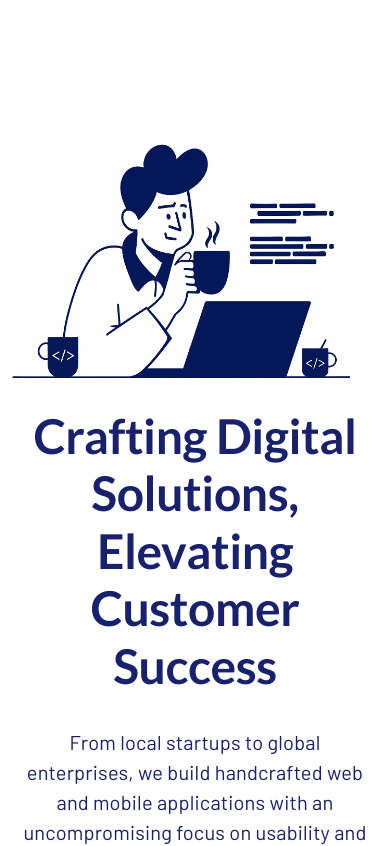
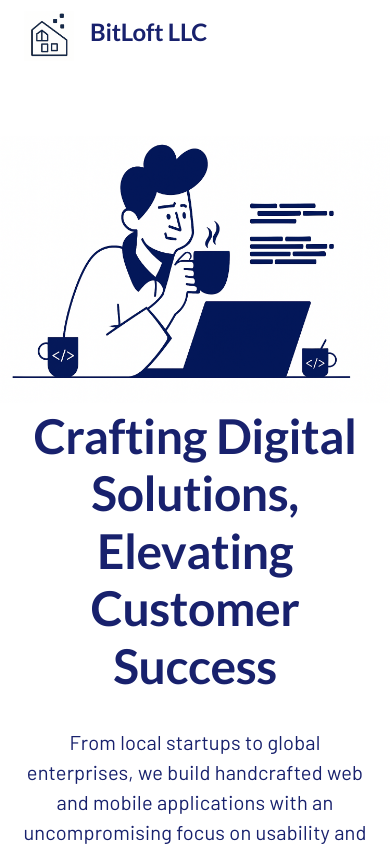
Before and after one commit to tofik-khan/bitloft-frontend, a React (Vite) app: page / in a window 390 px wide. Shown: the top 846 px of the page. Built offline with nearby package versions, Linux system fonts and the light colour scheme; some icons are missing.

Commit message:
Add brand icon to Mobile AppBar

```diff
--- a/src/components/nav/AppBar.tsx
+++ b/src/components/nav/AppBar.tsx
@@ -107,7 +107,25 @@ export const AppBar = () => {
                 width: "100%",
               }}
             >
-              <Box>Logo</Box>
+              <Box
+                sx={{
+                  "&:hover": { cursor: "pointer" },
+                  display: "flex",
+                  alignItems: "center",
+                  gap: 2,
+                }}
+                onClick={() => navigate("/")}
+              >
+                <img src="/images/Logo.png" width={50} />
+                <Typography
+                  variant="h2"
+                  component={"span"}
+                  fontSize={"24px"}
+                  color="primary"
+                >
+                  BitLoft LLC
+                </Typography>
+              </Box>
               <Box
                 sx={{
                   display: "flex",
```
